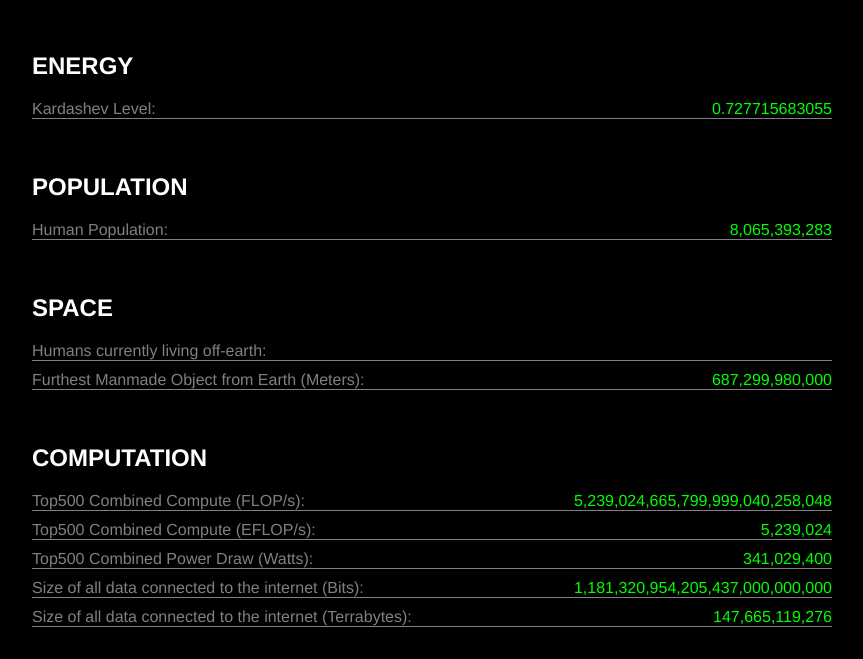
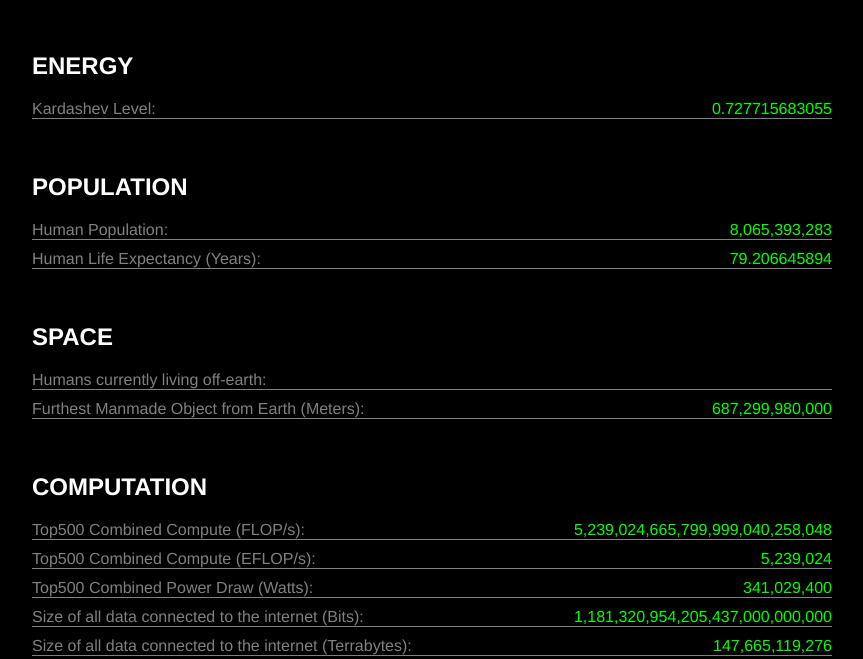
Before and after one commit to kh3dron/civilizational-dashboard, a website: page public/index.html in a window 1280 px wide. Shown: the part 141-800 px from the top of the page, without its empty margins (208-1071 px from the left). Drawn offline with Linux system fonts and the light colour scheme; no server answers.

Commit message:
add life expectancy

```diff
--- a/public/index.html
+++ b/public/index.html
@@ -29,6 +29,10 @@
             <li>
                 <span class="label">Human Population:</span>
                 <span class="value" id="stat_population"></span>
+            </li>
+            <li>
+                <span class="label">Human Life Expectancy (Years):</span>
+                <span class="value" id="stat_life_expectancy"></span>
             </li>
         </ul>
         <br>
--- a/public/stats.js
+++ b/public/stats.js
@@ -20,8 +20,7 @@ function currentValFromSpeed(startTime, startValue, speedPerSecond) {
     return startValue + valueElapsed;
 }
 
-// Functions with no API Calls
-
+//ENERGY
 function stat_kardashev_level() {
     //https://www.nature.com/articles/s41598-023-38351-y
     startTime = new Date("2023-07-12");
@@ -32,6 +31,7 @@ function stat_kardashev_level() {
     return val.toFixed(12);
 }
 
+//POPULATION
 function stat_population_earth() {
     // https://www.worldometers.info/world-population/
     startTime = new Date("2023-07-1");
@@ -42,8 +42,19 @@ function stat_population_earth() {
     return val;
 }
 
-// https://en.wikipedia.org/wiki/Voyager_1
+function stat_life_expectancy() {
+    // https://www.macrotrends.net/countries/USA/united-states/life-expectancy
+    startTime = new Date("2023-01-1");
+    startValue = 79.11;
+    endTime = new Date("2100-01-1");
+    endValue = 88.78;
+    val = (currentValFromBounds(startTime, startValue, endTime, endValue))
+    return val.toFixed(9);
+}
+
+//SPACE
 function stat_voyaver1_distance() {
+    // https://en.wikipedia.org/wiki/Voyager_1
     startTime = new Date("2022-07-14");
     startValue = 23281000000;
     speedPerSecond = 17000;
@@ -51,7 +62,6 @@ function stat_voyaver1_distance() {
     return val;
 }
 
-// Functions with API Calls
 async function get_humansOffEarth() {
     try {
         const response = await fetch('http://api.open-notify.org/astros.json');
@@ -74,6 +84,7 @@ get_humansOffEarth().then((numberOfAstronauts) => {
 }
 );
 
+//COMPUTATION
 function stat_top500_flops() {
     return 5239024665799999040258048n.toLocaleString();
 }
@@ -105,6 +116,7 @@ function stat_internet_terrabytes(){
     return Math.round(val);
 }
 
+//FINANCE
 function stat_global_gdp(){
     startDate = new Date("2023-01-01");
     startSize = 100000000000000;
@@ -121,6 +133,7 @@ function getRandomValue() {
 function updateInternals() {
     document.getElementById("stat_kardashev").innerText = stat_kardashev_level();
     document.getElementById("stat_population").innerText = stat_population_earth().toLocaleString();
+    document.getElementById("stat_life_expectancy").innerText = stat_life_expectancy();
     document.getElementById("stat_furthest").innerText = stat_voyaver1_distance().toLocaleString();
 
     document.getElementById("stat_top500_flops").innerText = stat_top500_flops();
```
